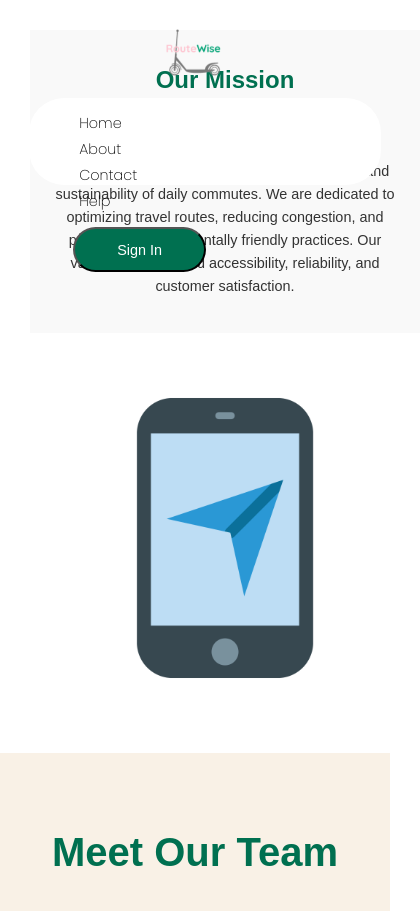
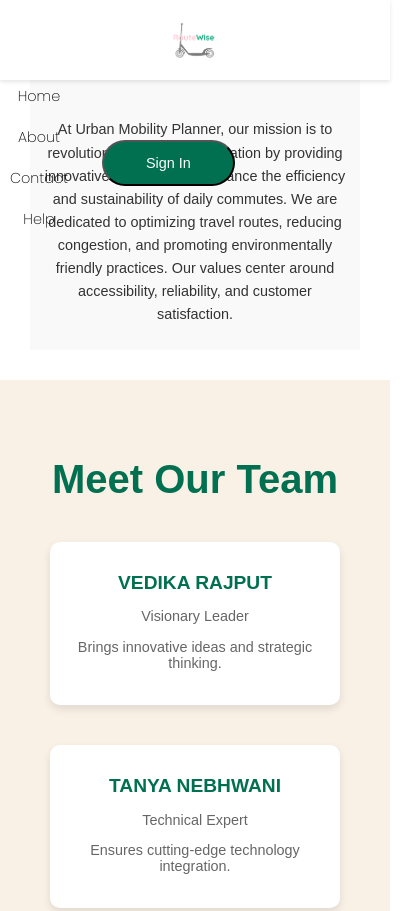
Before and after one commit to Vedika610/urbansustainbilityplanner, a plain HTML site: page about.html in a window 390 px wide. Shown: the top 911 px of the page, 420 px wide, since content can reach past the window. Drawn offline with Linux system fonts and the light colour scheme; a web font is replaced by a local one.

Commit message:
Update about.css

```diff
--- a/about.css
+++ b/about.css
@@ -18,52 +18,51 @@ body {
     font-family: "Poppins", sans-serif;
     font-size: 1rem;
     font-weight: 200;
-    height: 120px;
+    height: 80px; /* Adjusted for better mobile view */
     width: 100%;
     display: flex;
     justify-content: center;
-    position: absolute;
+    position: fixed;
     top: 0;
     z-index: 2;
+    background-color: white;
+    box-shadow: 0 2px 4px rgba(0, 0, 0, 0.1);
+    padding: 0 10px;
+    box-sizing: border-box;
 }
 
 .nav-section {
     position: relative;
-    height: 80%;
-    width: 85%;
+    height: 100%;
+    width: 100%;
+    max-width: 1200px;
     margin: auto;
     display: flex;
     align-items: center;
+    justify-content: space-between;
 }
 
 .nav-logo img {
-    height: 100px;
+    height: 60px; /* Adjusted for better mobile view */
 }
 
 .nav-section-one {
-    height: 100%;
-    width: 20%;
-    margin-right: 20%;
+    display: none; /* Hides section for simplicity on mobile */
 }
 
 .nav-section-two {
-    position: sticky;
-    z-index: 100;
-    top: 10px;
-    width: 70%;
-    height: 70%;
     display: flex;
+    flex: 1;
+    justify-content: center;
     align-items: center;
-    background-color: white;
-    border-radius: 35px;
-    box-shadow: 0 8px 16px rgba(0, 0, 0, 0.3);
 }
 
 .nav-items {
-    width: 70%;
     display: flex;
     align-items: center;
     list-style-type: none;
+    padding: 0;
+    margin: 0;
 }
 
 .nav-items li {
@@ -76,10 +75,7 @@ body {
 }
 
 .nav-buttons {
-    width: 30%;
-    color: #00a274;
-    display: flex;
-    align-items: center;
+    display: none; /* Hides section for simplicity on mobile */
 }
 
 .btn-signin {
@@ -96,18 +92,25 @@ body {
 /* Mission Section */
 .mission {
     display: flex;
-    flex-wrap: wrap;
+    align-items: center;
     justify-content: center;
     padding: 20px;
+    position: relative;
+    overflow: hidden;
 }
 
 .mission-section {
+    display: flex;
+    align-items: center;
+    justify-content: center;
     padding: 20px;
     width: 100%;
-    max-width: 600px;
+    max-width: 1200px;
     background-color: #f9f9f9;
     text-align: center;
     margin: 10px;
+    position: relative;
+    z-index: 1;
 }
 
 .mission-section h1 {
@@ -126,14 +129,19 @@ body {
     width: 100%;
     display: flex;
     justify-content: center;
-    margin: 20px 0;
+    position: absolute;
+    top: 0;
+    left: 0;
+    bottom: 0;
+    right: 0;
+    z-index: 0;
 }
 
 .banner-image img {
     width: 100%;
-    max-width: 650px;
-    height: auto;
-    border-radius: 10px;
+    height: 100%;
+    object-fit: cover;
+    object-position: center;
 }
 
 /* Team Section */
@@ -348,54 +356,46 @@ body {
 
 /* Responsive Design */
 @media (max-width: 768px) {
-    .navbar .nav-section {
+    .navbar {
         flex-direction: column;
         align-items: flex-start;
+        padding: 10px;
+    }
+
+    .nav-section {
+        flex-direction: column;
+        align-items: flex-start;
+        width: 100%;
     }
 
     .nav-section-one {
+        display: block; /* Shows section on mobile */
         width: 100%;
-        margin-right: 0;
         text-align: center;
     }
 
-    .nav-section-two {
-        width: 100%;
+    .nav-items {
         flex-direction: column;
-        align-items: flex-start;
-        padding: 10px;
-        box-shadow: none;
-    }
-
-    .nav-items {
-        width: 100%;
-        display: block;
-        margin: 0;
     }
 
     .nav-items li {
-        margin: 5px 0;
+        margin: 10px 0;
     }
 
     .nav-buttons {
-        width: 100%;
+        display: block; /* Shows section on mobile */
         margin-top: 10px;
-        text-align: center;
-    }
-
-    .mission {
-        flex-direction: column;
-        align-items: center;
     }
 
     .mission-section {
-        width: 100%;
-        max-width: 100%;
+        flex-direction: column;
+        align-items: center;
+        text-align: center;
+        padding: 10px;
     }
 
     .banner-image img {
-        width: 90%;
-        max-width: 100%;
+        width: 100%;
         height: auto;
     }
 
@@ -445,7 +445,7 @@ body {
     }
 
     .nav-logo img {
-        height: 80px;
+        height: 60px;
     }
 
     .btn-signin {
```
